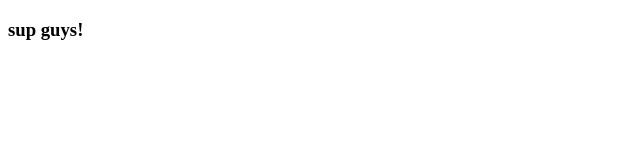
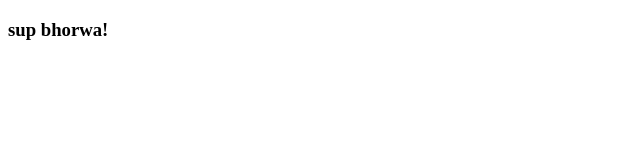
Before and after one commit to toskypd/jenkin, a website: page public/index.html in a window 1280 px wide. Shown: the full height of the page, 0-640 px from the left. Drawn offline with Linux system fonts and the light colour scheme.

Commit message:
Update index.html

```diff
--- a/public/index.html
+++ b/public/index.html
@@ -6,6 +6,6 @@
     <title>Jenkins</title>
 </head>
 <body>
-    <h3>sup guys!</h3>
+    <h3>sup bhorwa!</h3>
 </body>
 </html>
```
